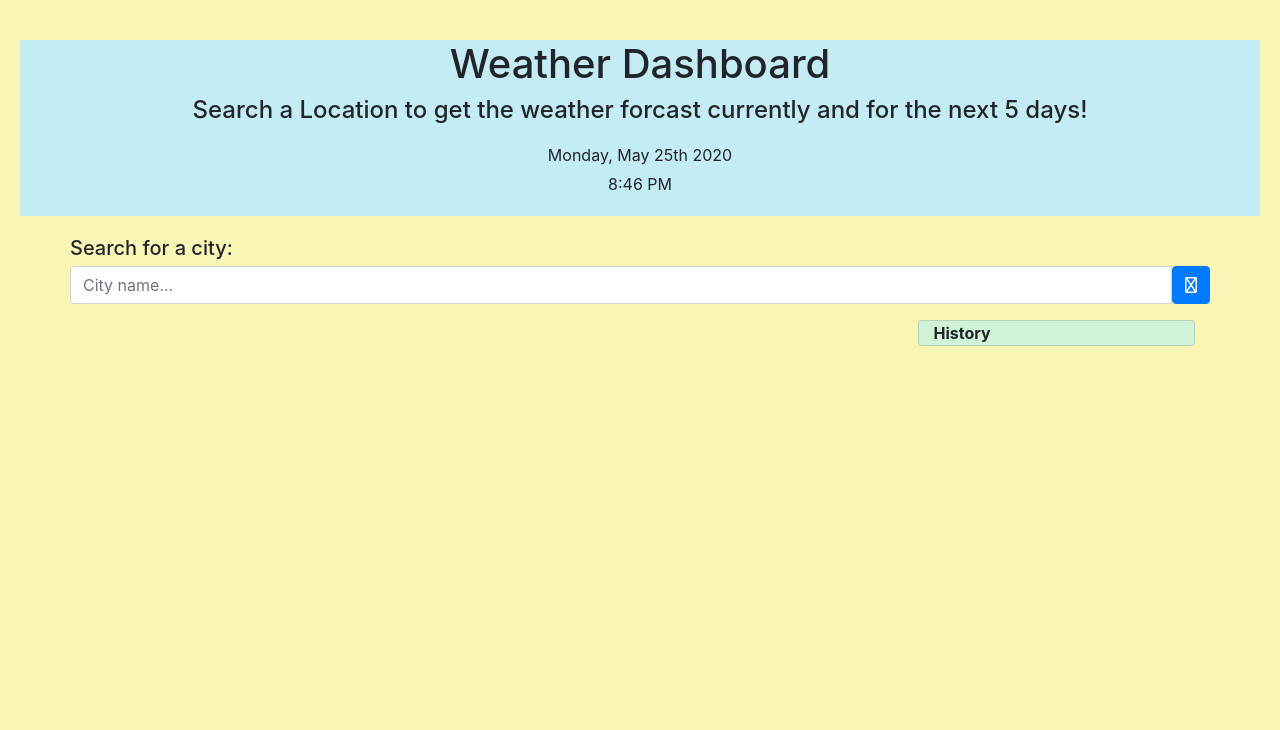
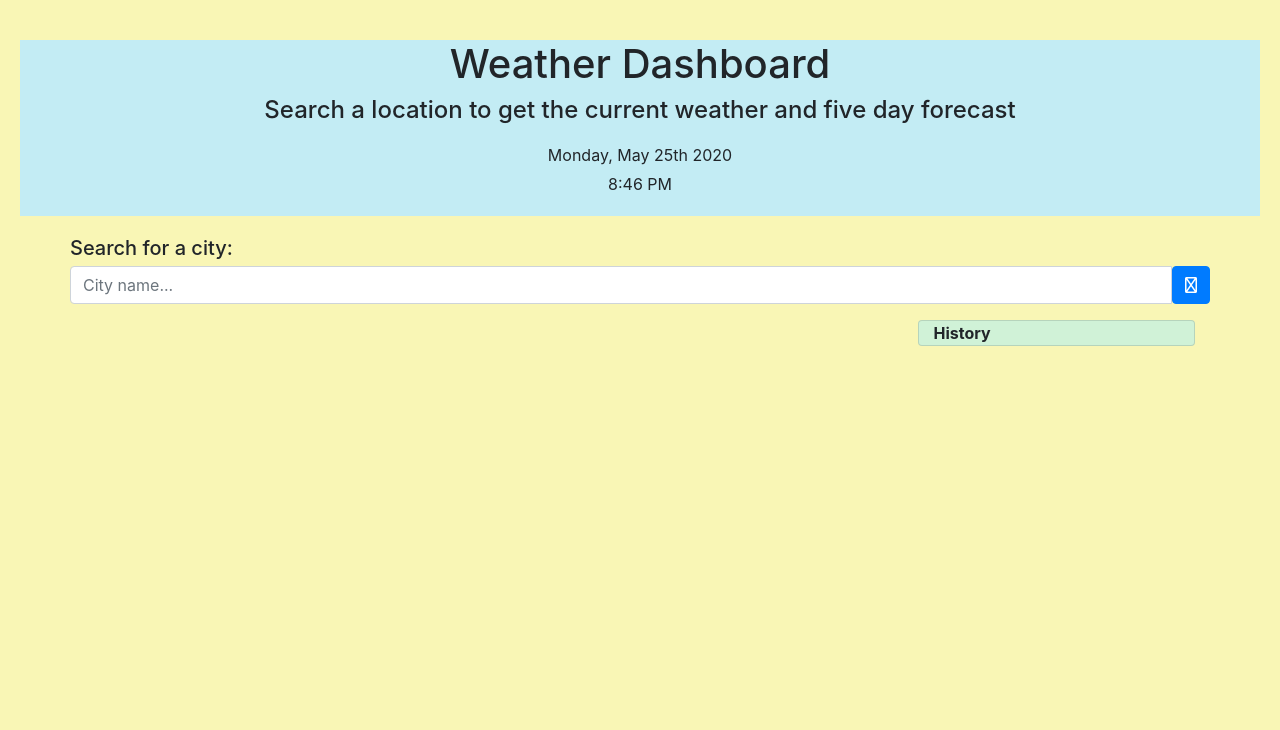
Before and after one commit to jordanalexis6/WeatherApp, a plain HTML site: page index.html in a window 1280 px wide. Shown: the top 730 px of the page. Drawn offline with nearby package versions, Linux system fonts and the light colour scheme.

Commit message:
fixed the text under the title

```diff
--- a/index.html
+++ b/index.html
@@ -28,7 +28,7 @@
     <div class="container-fluid">
       <h1>Weather Dashboard</h1>
       <h4>
-        Search a Location to get the weather forcast currently and for the next 5 days!
+        Search a location to get the current weather and five day forecast
       </h4>
       <p id="currentDay"></p>
       <p id="currentTime"></p>
```
